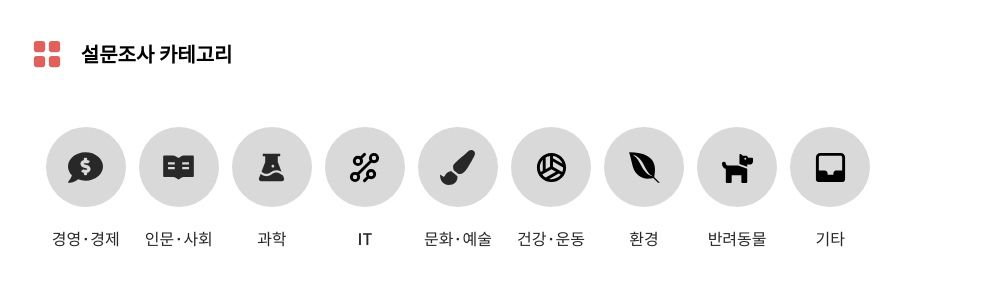
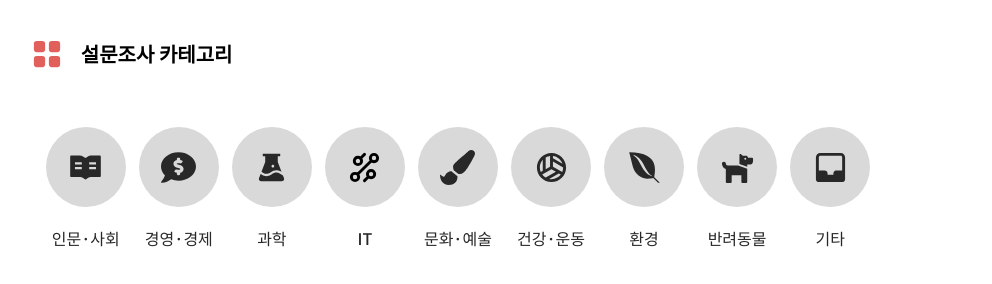
Before and after one commit to UMC-MMM/Client, a React (Create React App) app in the folder mmm_client/: page / in a window 1280 px wide. Shown: the part 668-952 px from the top of the page, without its empty margins (182-1174 px from the left). Built offline with nearby package versions, Linux system fonts and the light colour scheme; no server answers.

Commit message:
메인페이지에서 설문조사 카테고리 아이콘 선택 시 해당하는 설문조사만 보이는 설문조사 목록 페이지로 이동

```diff
--- a/mmm_client/src/components/navbar.jsx
+++ b/mmm_client/src/components/navbar.jsx
@@ -33,6 +33,7 @@ const Navbar = () => {
               <li className="navbarMenuItem">
                 <Link
                   to="/surveyList"
+                  state={{ surveyIdx: 0 }}
                   style={{
                     textDecoration: "none",
                     cursor: "pointer",
--- a/mmm_client/src/components/surveyCategory.jsx
+++ b/mmm_client/src/components/surveyCategory.jsx
@@ -10,6 +10,7 @@ import { FaEnvira } from "react-icons/fa";
 import { FaDog } from "react-icons/fa";
 import { CgInbox } from "react-icons/cg";
 import { BsFillGridFill } from "react-icons/bs";
+import { Link } from "react-router-dom";
 
 const SurveyCategory = () => {
   return (
@@ -21,33 +22,123 @@ const SurveyCategory = () => {
         <div className="surveyCategoryTitleName">설문조사 카테고리</div>
       </div>
       <div className="surveyCategoryContainer">
+        <Link
+          to="/surveyList"
+          state={{ surveyIdx: 1 }}
+          style={{
+            textDecoration: "none",
+            cursor: "pointer",
+            color: "#282828",
+          }}
+        >
+          <CategoryButton
+            title="인문·사회"
+            icon={<AiFillRead size="35px" color="#282828" />}
+          />
+        </Link>
+        <Link
+          to="/surveyList"
+          state={{ surveyIdx: 2 }}
+          style={{
+            textDecoration: "none",
+            cursor: "pointer",
+            color: "#282828",
+          }}
+        >
           <CategoryButton
             title="경영·경제"
             icon={<FaCommentDollar size="35px" color="#282828" />}
           />
-        <CategoryButton
-          title="인문·사회"
-          icon={<AiFillRead size="35px" color="#282828" />}
-        />
+        </Link>
+        <Link
+          to="/surveyList"
+          state={{ surveyIdx: 3 }}
+          style={{
+            textDecoration: "none",
+            cursor: "pointer",
+            color: "#282828",
+          }}
+        >
           <CategoryButton
             title="과학"
             icon={<AiFillExperiment size="35px" color="#282828" />}
           />
+        </Link>
+        <Link
+          to="/surveyList"
+          state={{ surveyIdx: 4 }}
+          style={{
+            textDecoration: "none",
+            cursor: "pointer",
+            color: "#282828",
+          }}
+        >
           <CategoryButton
             title="IT"
             icon={<GrTechnology size="35px" color="#282828" />}
           />
+        </Link>
+        <Link
+          to="/surveyList"
+          state={{ surveyIdx: 5 }}
+          style={{
+            textDecoration: "none",
+            cursor: "pointer",
+            color: "#282828",
+          }}
+        >
           <CategoryButton
             title="문화·예술"
             icon={<FaPaintBrush size="35px" color="#282828" />}
           />
+        </Link>
+        <Link
+          to="/surveyList"
+          state={{ surveyIdx: 6 }}
+          style={{
+            textDecoration: "none",
+            cursor: "pointer",
+            color: "#282828",
+          }}
+        >
           <CategoryButton
             title="건강·운동"
             icon={<MdOutlineSportsVolleyball size="35px" />}
           />
+        </Link>
+        <Link
+          to="/surveyList"
+          state={{ surveyIdx: 7 }}
+          style={{
+            textDecoration: "none",
+            cursor: "pointer",
+            color: "#282828",
+          }}
+        >
           <CategoryButton title="환경" icon={<FaEnvira size="35px" />} />
+        </Link>
+        <Link
+          to="/surveyList"
+          state={{ surveyIdx: 8 }}
+          style={{
+            textDecoration: "none",
+            cursor: "pointer",
+            color: "#282828",
+          }}
+        >
           <CategoryButton title="반려동물" icon={<FaDog size="35px" />} />
+        </Link>
+        <Link
+          to="/surveyList"
+          state={{ surveyIdx: 9 }}
+          style={{
+            textDecoration: "none",
+            cursor: "pointer",
+            color: "#282828",
+          }}
+        >
           <CategoryButton title="기타" icon={<CgInbox size="35px" />} />
+        </Link>
       </div>
     </div>
   );
--- a/mmm_client/src/pages/main.jsx
+++ b/mmm_client/src/pages/main.jsx
@@ -9,6 +9,9 @@ import { useState } from "react";
 
 const Main = () => {
   const [surveyTopThree, setSurveyTopThree] = useState();
+
+  // 어떤 설문조사 카테고리를 선택?
+  // const [surveyCategoryIdx, setSurveyCategoryIdx] = useState();
 
   axios
     .get("https://www.survave.com/")
--- a/mmm_client/src/pages/surveyList.jsx
+++ b/mmm_client/src/pages/surveyList.jsx
@@ -9,8 +9,12 @@ import axios from "axios";
 
 import SurveyTargetBoxSmall from "../components/surveyTarget/surveyTargetBoxSmall";
 import SurveyTargetBoxBig from "../components/surveyTarget/surveyTargetBoxBig";
+import { useLocation } from "react-router-dom";
+const SurveyList = () => {
+  // main화면에서 설문조사 카테고리 눌렀을 때
+  const location = useLocation();
+  const surveyIdx = location.state.surveyIdx;
 
-const SurveyList = () => {
   const targetAge = [
     { key: 0, selectAge: "나이 상관없음" },
     { key: 1, selectAge: "10대" },
@@ -81,7 +85,7 @@ const SurveyList = () => {
   };
 
   // 어떤 카테고리에 해당하는 설문을 볼것인가요..
-  const [surveyList, setSurveyList] = useState(0);
+  const [surveyList, setSurveyList] = useState(surveyIdx);
 
   // 받아온 설문조사목록에 대한 데이터를 저장할
   const [surveyBox, setSurveyBox] = useState([]);
@@ -89,8 +93,8 @@ const SurveyList = () => {
   // surveyCategoryIdx 와 key값 연결
   const surveyListArr = [
     { key: 0, name: "전체" },
+    { key: 1, name: "인문·사회" },
     { key: 2, name: "경영·경제" },
-    { key: 1, name: "인문·사회" },
     { key: 3, name: "과학" },
     { key: 4, name: "IT" },
     { key: 5, name: "문화·예술" },
```
Lines whose indentation alone changed are shown as unchanged.
